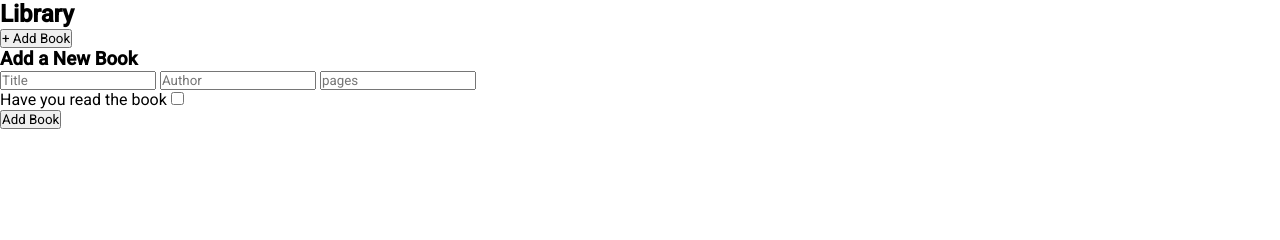
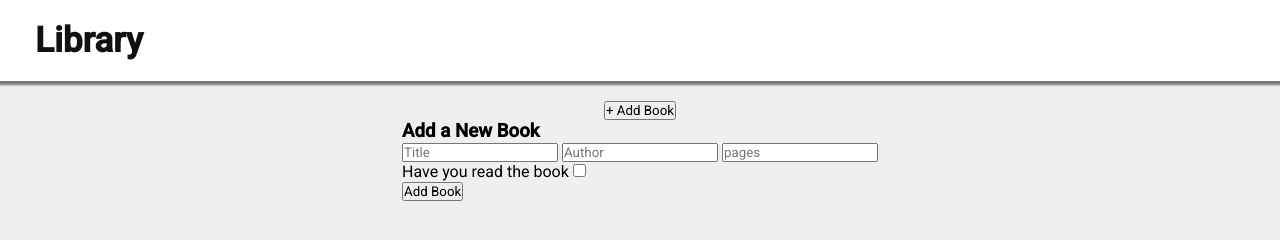
Before and after one commit to Asonance11/library, a plain HTML site: page index.html in a window 1280 px wide. Drawn offline with Linux system fonts and the light colour scheme.

Commit message:
styling of nav done

```diff
--- a/index.html
+++ b/index.html
@@ -56,8 +56,8 @@
 						<button type="submit" id="new-book">Add Book</button>
 					</form>
 				</div>
-				<div class="library" id="library"></div>
 			</div>
+			<div class="library" id="library"></div>
 		</main>
 	</body>
 </html>
--- a/style.css
+++ b/style.css
@@ -13,3 +13,25 @@
 	padding: 0;
 	font-family: 'roboto', sans-serif;
 }
+body {
+	background-color: var(--light-grey);
+}
+
+nav {
+	background-color: var(--white);
+	padding: 20px 35px;
+	box-shadow: 0 2px 2px 2px var(--dark-grey);
+}
+nav h1 {
+	font-size: 35px;
+	color: var(--black);
+}
+main {
+	padding: 20px 30px;
+}
+.container {
+	display: flex;
+	flex-direction: column;
+	justify-content: center;
+	align-items: center;
+}
```
